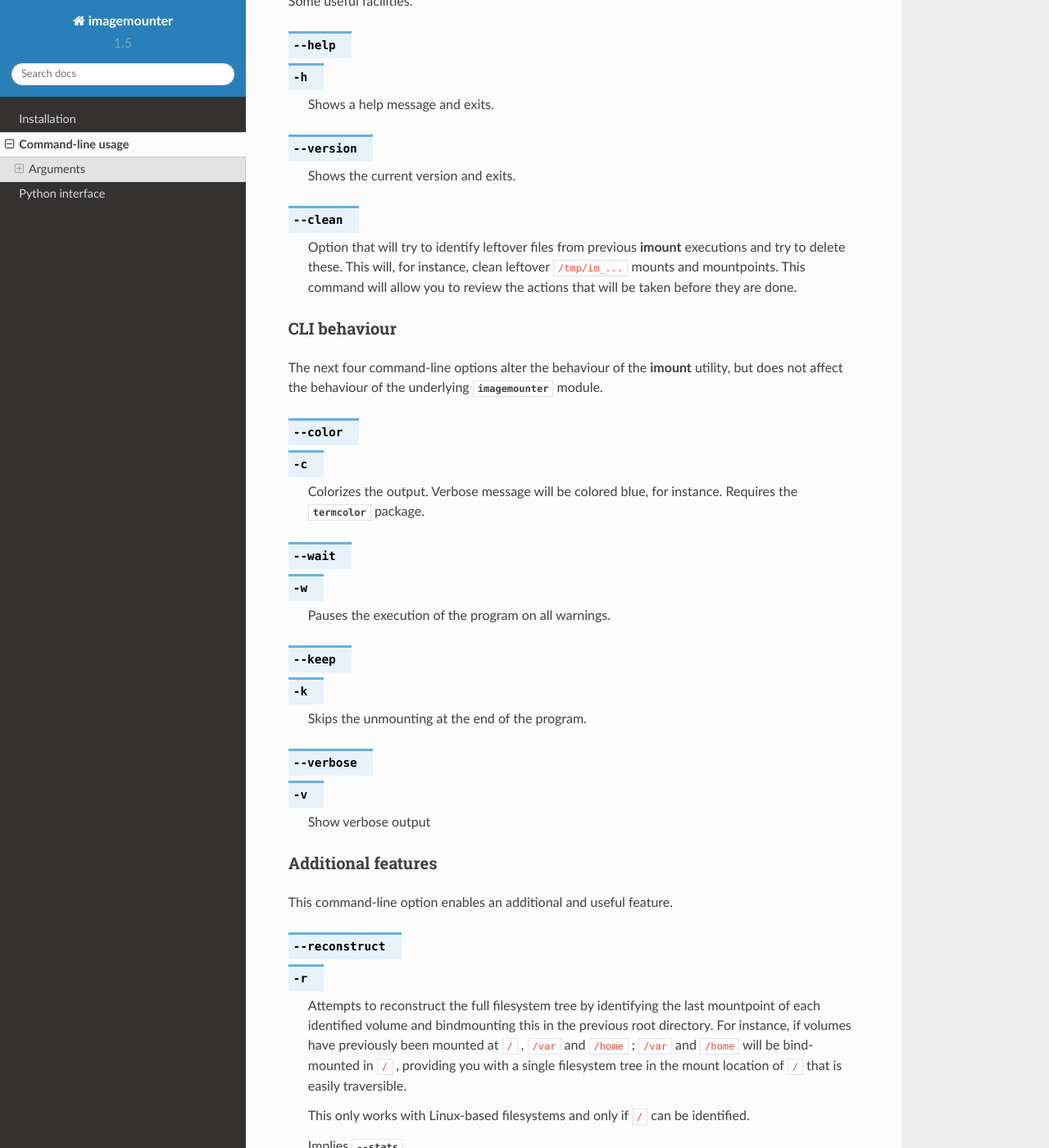
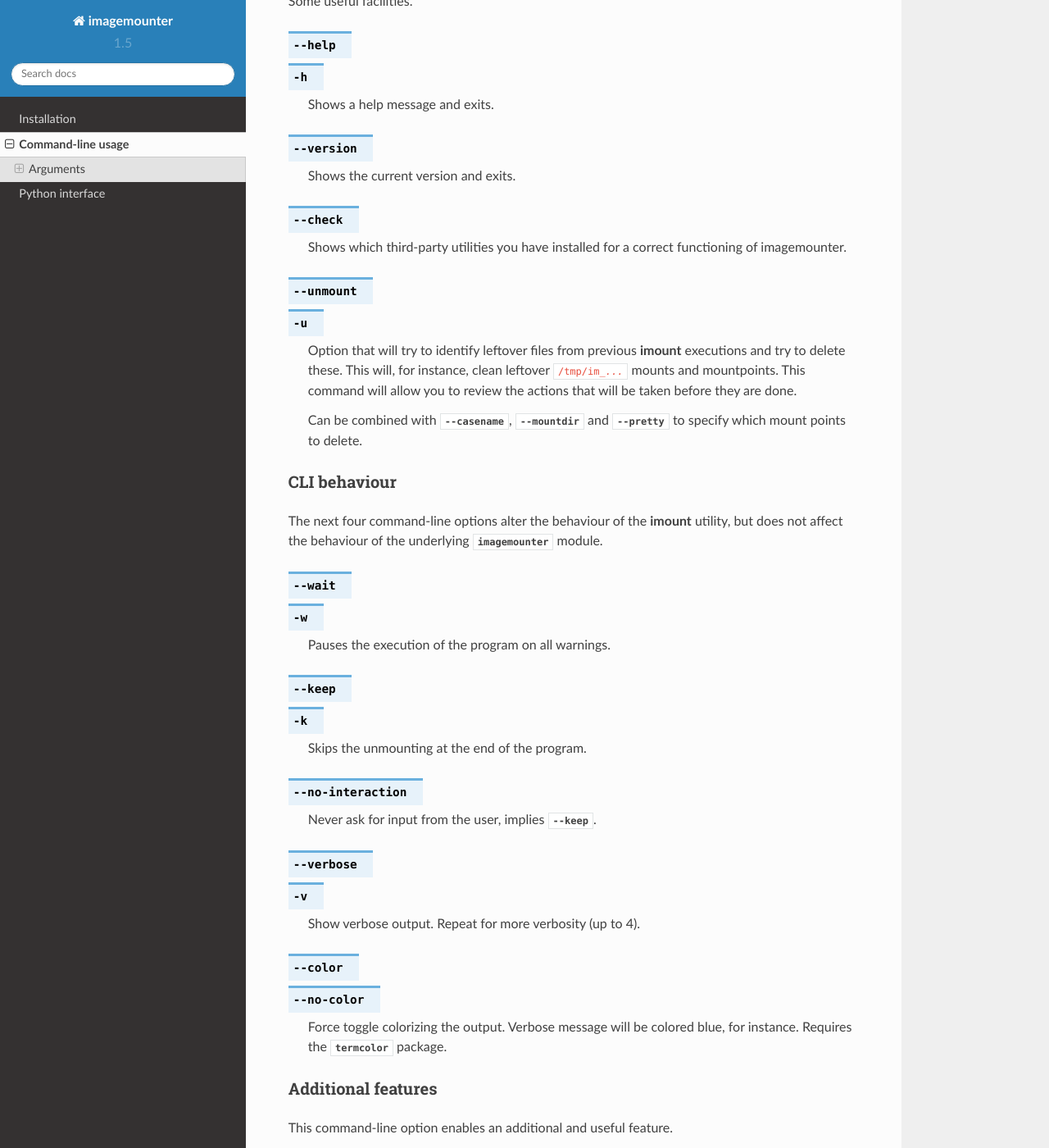
Before and after one commit to ralphje/imagemounter, a Sphinx documentation site: the page built from docs/commandline.rst, in a window 1280 px wide and 1400 px high, scrolled down 925 px. Shown: the whole window at 82% size. Built offline with Sphinx 7.4.7 and the Read the Docs theme 2.0.0, drawn with Linux system fonts in a browser that asks for light colours; some of the changed text lies outside the part shown.

Commit message:
Enable --unmount (-u) to access the unmounter class.

```diff
--- a/docs/commandline.rst
+++ b/docs/commandline.rst
@@ -33,18 +33,20 @@
 
    Shows the current version and exits.
 
-.. cmdoption:: --clean
+.. cmdoption:: --check
+
+   Shows which third-party utilities you have installed for a correct functioning of imagemounter.
+
+.. cmdoption:: --unmount
+               -u
 
    Option that will try to identify leftover files from previous :command:`imount` executions and try to delete these. This will, for instance, clean leftover :file:`/tmp/im_{...}` mounts and mountpoints. This command will allow you to review the actions that will be taken before they are done.
+
+   Can be combined with :option:`--casename`, :option:`--mountdir` and :option:`--pretty` to specify which mount points to delete.
 
 CLI behaviour
 ^^^^^^^^^^^^^
 The next four command-line options alter the behaviour of the :command:`imount` utility, but does not affect the behaviour of the underlying :mod:`imagemounter` module.
-
-.. cmdoption:: --color
-               -c
-
-   Colorizes the output. Verbose message will be colored blue, for instance. Requires the :mod:`termcolor` package.
 
 .. cmdoption:: --wait
                -w
@@ -56,10 +58,20 @@
 
    Skips the unmounting at the end of the program.
 
+.. cmdoption:: --no-interaction
+
+   Never ask for input from the user, implies :option:`--keep`.
+
 .. cmdoption:: --verbose
                -v
 
-   Show verbose output
+   Show verbose output. Repeat for more verbosity (up to 4).
+
+.. cmdoption:: --color
+               --no-color
+
+   Force toggle colorizing the output. Verbose message will be colored blue, for instance. Requires the :mod:`termcolor` package.
+
 
 Additional features
 ^^^^^^^^^^^^^^^^^^^
@@ -74,6 +86,10 @@
 
    Implies :option:`--stats`.
 
+.. cmdoption:: --carve
+
+   Carves the filesystem for missing files.
+
 Mount behaviour
 ^^^^^^^^^^^^^^^
 These arguments alter some pieces of the mount behaviour of :mod:`imagemounter`, mostly to ease your work.
@@ -87,6 +103,11 @@
                -p
 
    Uses pretty names for volume mount points. This is useful in combination with :option:`--mountdir`, but you should be careful using this option. It does not provide a fallback when the mount point is not available or other issues arise. It can also not be cleaned with :option:`--clean`.
+
+.. cmdoption:: --casename
+               -cn
+
+   Use to specify the case name, which is used in pretty mounts, but also for the location of the mountdir. Useful if you want to be able to identify the mountpoints later.
 
 .. cmdoption:: --read-write
                -rw
@@ -117,7 +138,7 @@
 
 .. cmdoption:: --fsfallback <type>
 
-   Specifies a fallback option for the filesystem of a volume if automatic detection fails. Available options are `ext`, `ufs`, `ntfs`, `luks`, `lvm` and `unknown`, with the latter simply mounting the volume without specifying type.
+   Specifies a fallback option for the filesystem of a volume if automatic detection fails. Available options include `ext`, `ufs`, `ntfs`, `luks`, `lvm` and `unknown`, with the latter simply mounting the volume without specifying type. See the command-line help for all available volume types.
 
 .. cmdoption:: --fsforce
 
@@ -153,3 +174,9 @@
    :command:`imount` will, by default, try to detect whether the disk that is being mounted, contains an entire volume system, or only a single volume. If you know your volumes are not single volumes, or you know they are, use :option:`--no-single` and :option:`--single` respectively.
 
    Where :option:`--single` forces the mounting of the disk as a single volume, :option:`--no-single` will prevent the identification of the disk as a single volume if no volume system is found.
+
+
+.. cmdoption:: --disktype
+               --no-disktype
+
+   Forcibly enable or disable the use of :command:`disktype` for additional disk information.
```
Also changed, not shown: other parts of docs/commandline.rst (+1 -1 lines), 1 other file.
